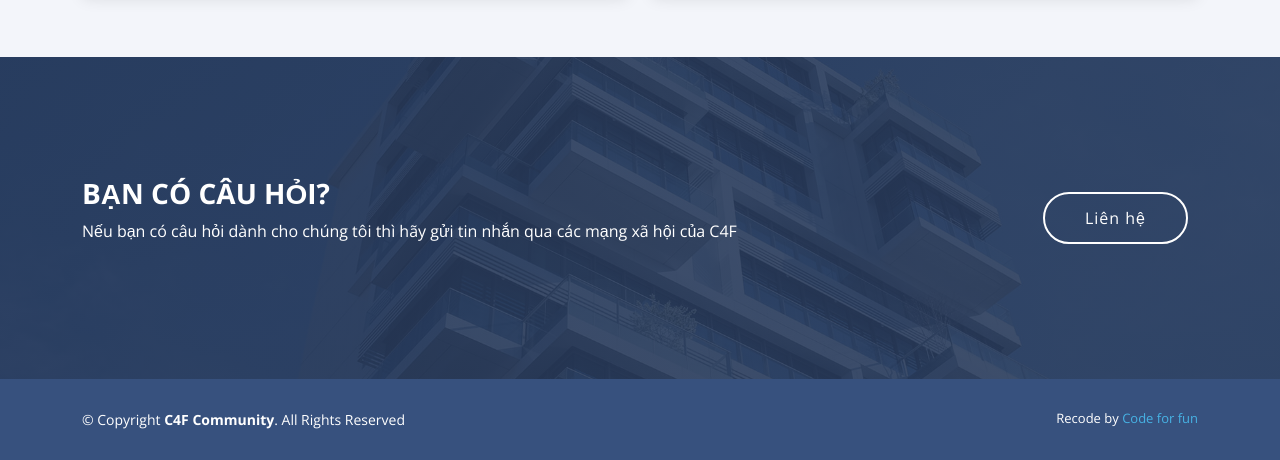
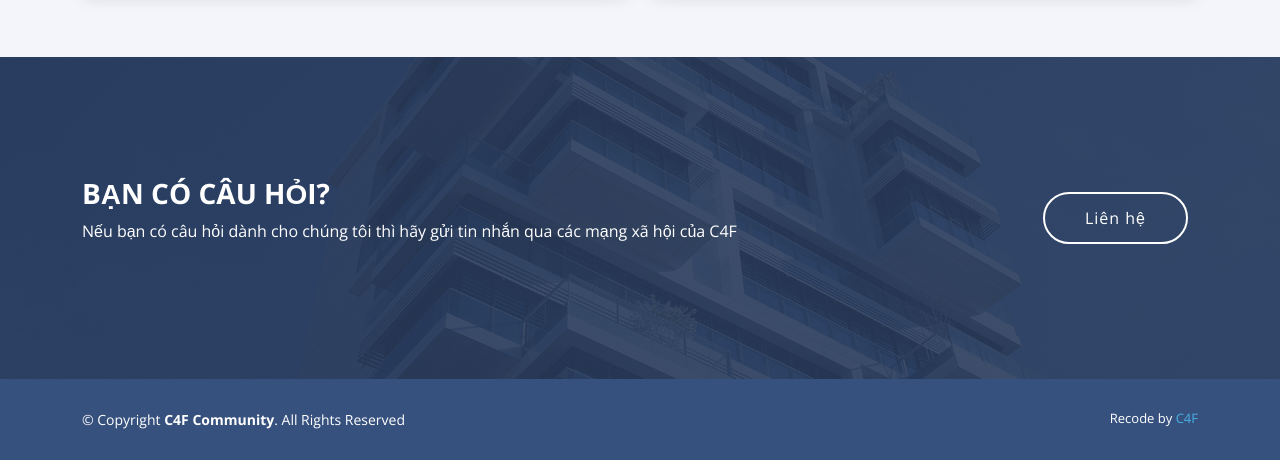
Before and after one commit to c4fteam/c4f-community.github.io, a plain HTML site: page index.html in a window 1280 px wide. Shown: the part 2936-3396 px from the top of the page. Drawn offline with nearby package versions, Linux system fonts and the light colour scheme.

Commit message:
Update link for C4F in footer

```diff
--- a/index.html
+++ b/index.html
@@ -566,7 +566,7 @@
         <!-- You can delete the links only if you purchased the pro version. -->
         <!-- Licensing information: https://bootstrapmade.com/license/ -->
         <!-- Purchase the pro version with working PHP/AJAX contact form: https://bootstrapmade.com/arsha-free-bootstrap-html-template-corporate/ -->
-        Recode by <a href="#">Code for fun</a>
+        Recode by <a href="https://github.com/C4F-Studio">C4F</a>
       </div>
     </div>
   </footer><!-- End Footer -->
```
